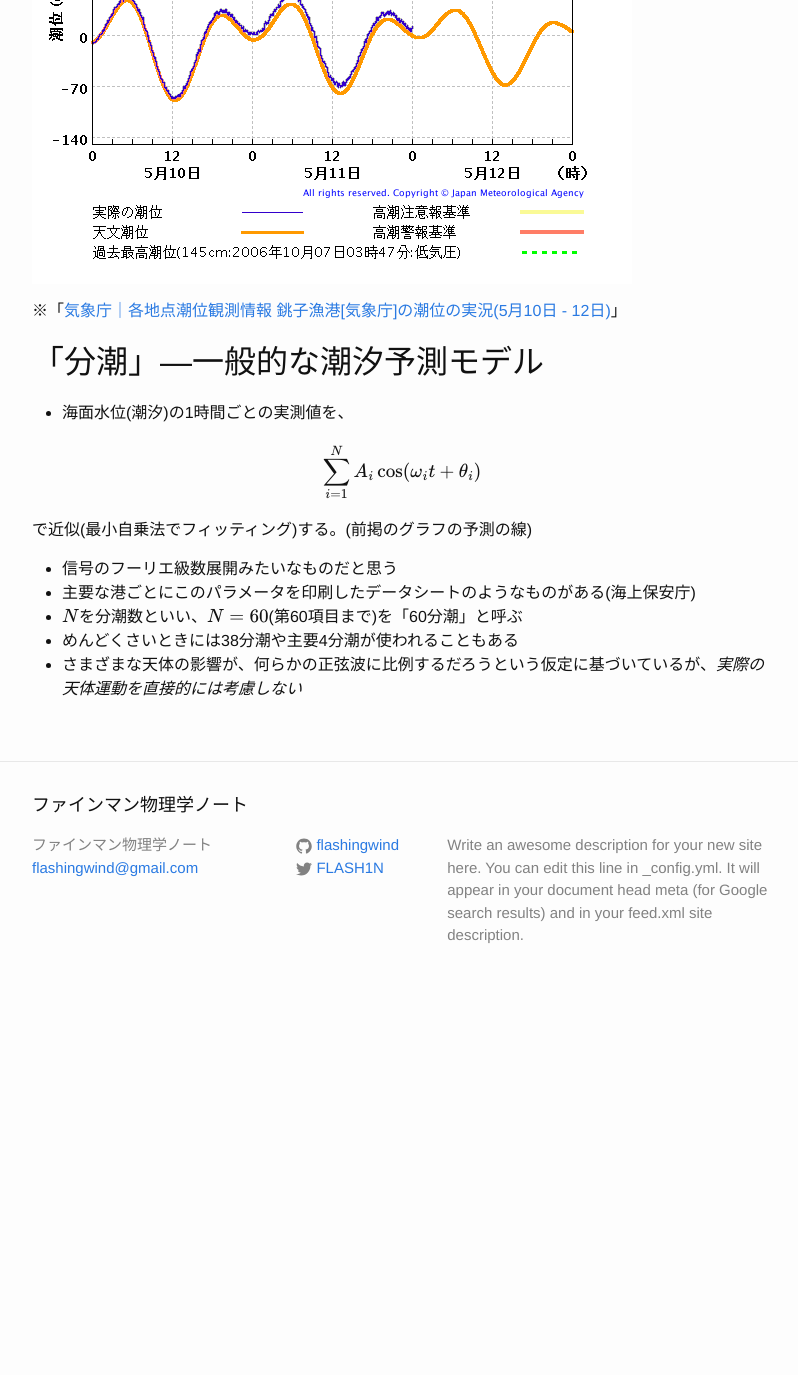
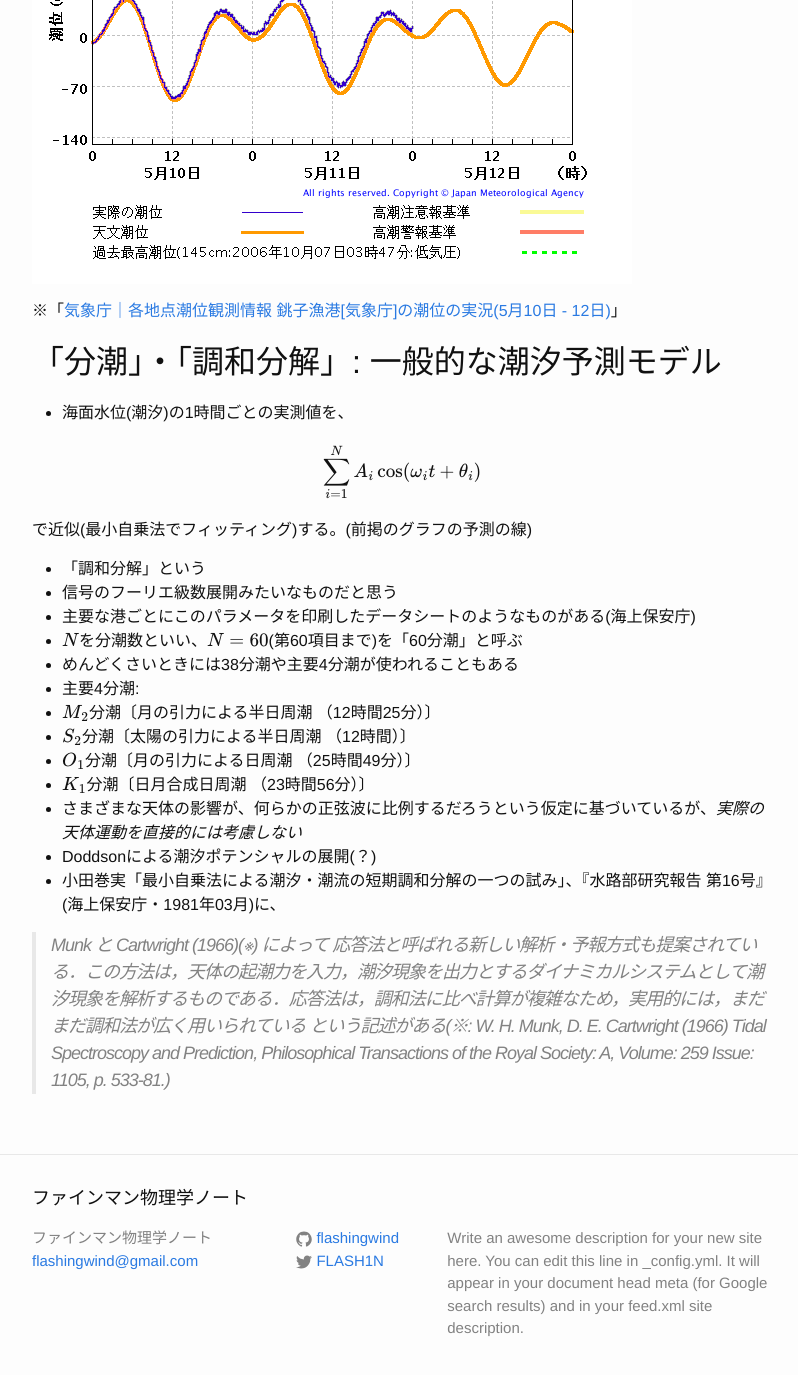
Before and after one commit to flashingwind/feynmanlectures, a Jekyll site: the page built from _posts/2016-05-10-feynman1-memo1.markdown, in a window 1280 px wide and 1400 px high, scrolled down 1205 px. Shown: the top 1375 px of the window, without its empty margins (238-1036 px from the left). Built offline with Jekyll 4.4.1, drawn with Linux system fonts in a browser that asks for light colours; formulas are drawn with MathJax 3; before the commit the page ends 2212 px from its top, so only the background shows below that.

Commit message:
memo1ちょっと変更

```diff
--- a/_posts/2016-05-10-feynman1-memo1.markdown
+++ b/_posts/2016-05-10-feynman1-memo1.markdown
@@ -42,7 +42,7 @@ categories: feynman
 ※「[気象庁｜各地点潮位観測情報 銚子漁港[気象庁]の潮位の実況(5月10日 - 12日)](http://www.jma.go.jp/jp/choi/graph.html?areaCode=&pointCode=124501&index=0)」
 
 
-## 「分潮」—一般的な潮汐予測モデル
+## 「分潮」・「調和分解」: 一般的な潮汐予測モデル
 
 - 海面水位(潮汐)の1時間ごとの実測値を、
 
@@ -52,8 +52,20 @@ $$
 
 で近似(最小自乗法でフィッティング)する。(前掲のグラフの予測の線)
 
+- 「調和分解」という
 - 信号のフーリエ級数展開みたいなものだと思う
 - 主要な港ごとにこのパラメータを印刷したデータシートのようなものがある(海上保安庁)
 - $N$を分潮数といい、$N=60$(第60項目まで)を「60分潮」と呼ぶ
 - めんどくさいときには38分潮や主要4分潮が使われることもある
+- 主要4分潮:
+ - $M_2$分潮〔月の引力による半日周潮 （12時間25分）〕
+ - $S_2$分潮〔太陽の引力による半日周潮 （12時間）〕
+ - $O_1$分潮〔月の引力による日周潮 （25時間49分）〕
+ - $K_1$分潮〔日月合成日周潮 （23時間56分）〕
 - さまざまな天体の影響が、何らかの正弦波に比例するだろうという仮定に基づいているが、_実際の天体運動を直接的には考慮しない_
+- Doddsonによる潮汐ポテンシャルの展開(？)
+- 小田巻実「最小自乗法による潮汐・潮流の短期調和分解の一つの試み」、『水路部研究報告 第16号』(海上保安庁・1981年03月)に、
+
+> Munk と Cartwright (1966)(※) によって
+応答法と呼ばれる新しい解析・予報方式も提案されている．この方法は，天体の起潮力を入力，潮汐現象を出力とするダイナミカルシステムとして潮汐現象を解析するものである．応答法は，調和法に比べ計算が複雑なため，実用的には，まだまだ調和法が広く用いられている
+という記述がある(※: W. H. Munk, D. E. Cartwright (1966) *Tidal Spectroscopy and Prediction,* Philosophical Transactions of the Royal Society: A, Volume: 259 Issue: 1105, p. 533-81.)
```
